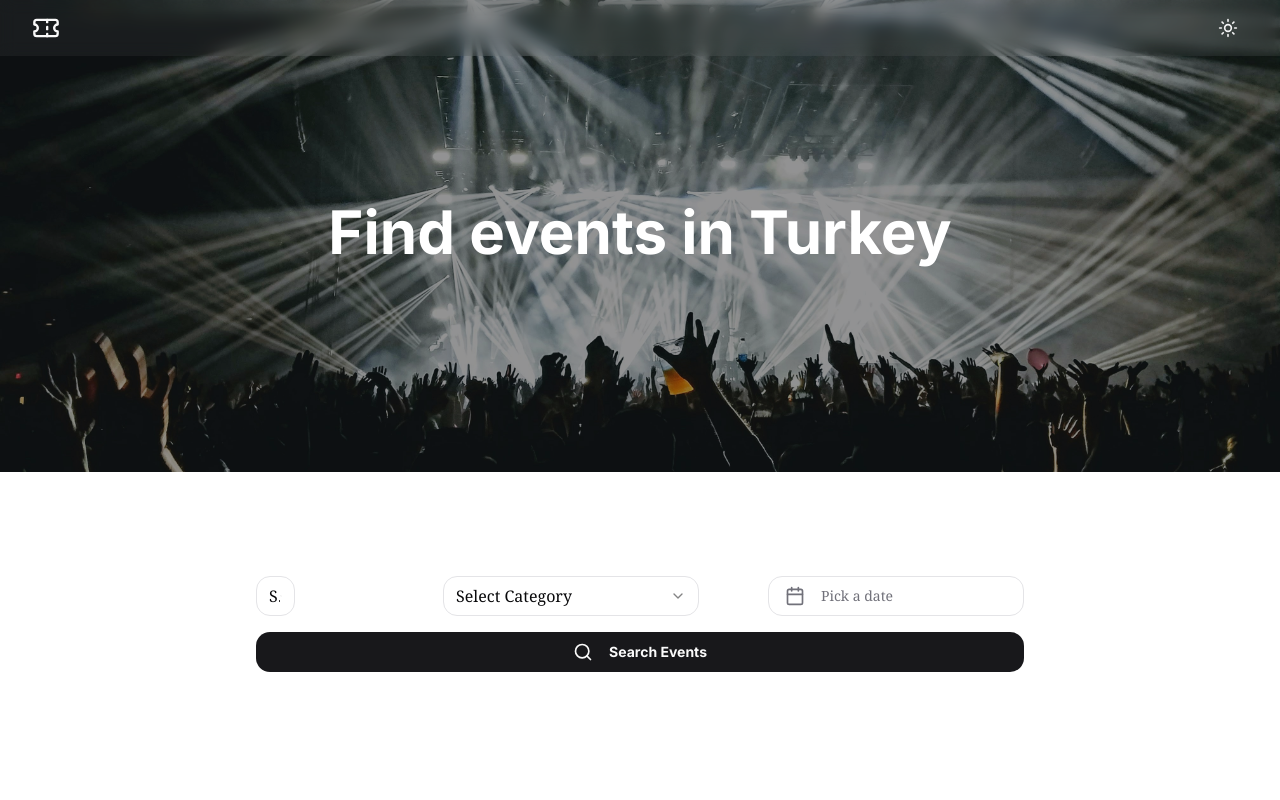
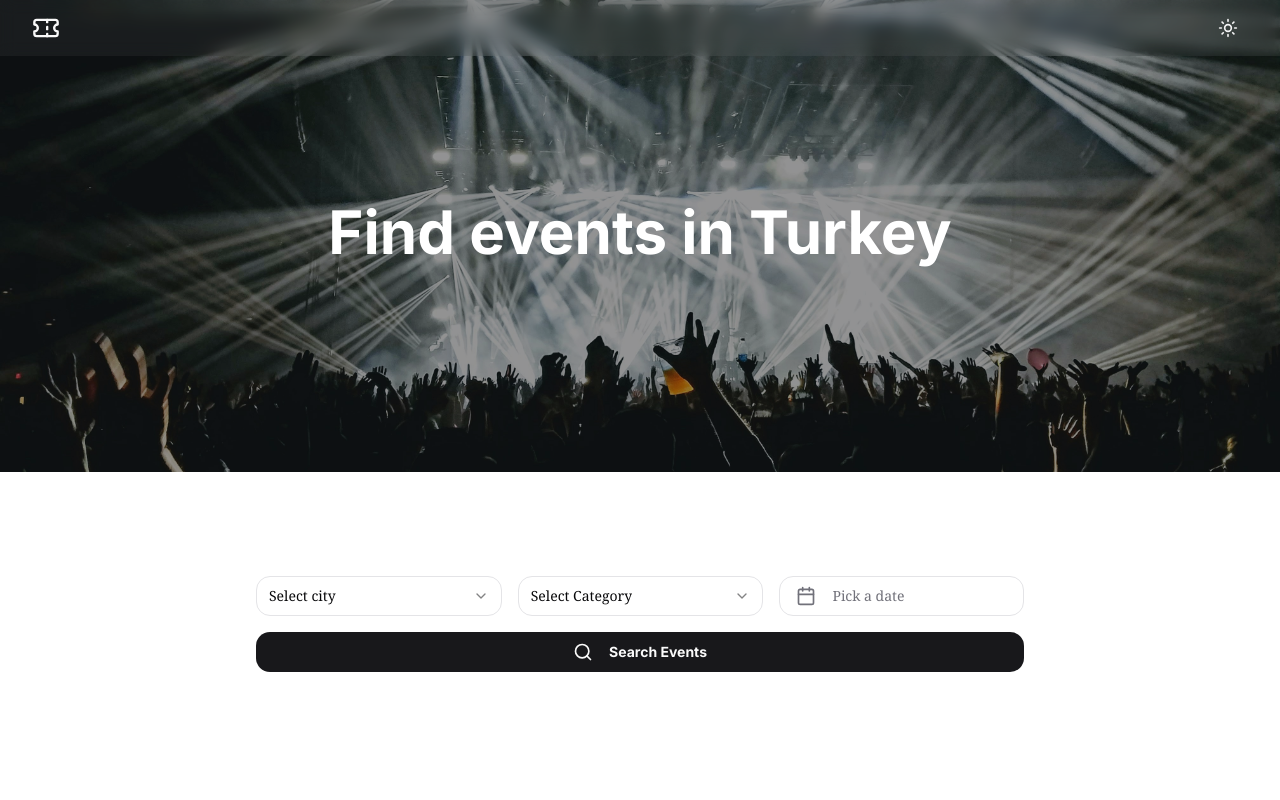
Before and after one commit to violrend/event-finder, a Next.js app: page / in a window 1280 px wide. Shown: the top 800 px of the page. Built offline with nearby package versions, Linux system fonts and the light colour scheme.

Commit message:
UI enhancements

```diff
--- a/app/events/event-results.tsx
+++ b/app/events/event-results.tsx
@@ -70,7 +70,7 @@ export async function EventResults({ searchParams }: { searchParams: SearchParam
 
   return (
     <div>
-      <div className="flex flex-wrap gap-2 mb-4">
+      <div className="flex flex-wrap gap-2">
         {(await getFilterBadges(searchParams)).map((badge) => (
           <RemovableFilterBadge
             key={badge.key}
@@ -82,7 +82,7 @@ export async function EventResults({ searchParams }: { searchParams: SearchParam
       <Table>
         <TableHeader>
           <TableRow>
-            <TableHead className="w-[100px]">Image</TableHead>
+            <TableHead className="w-[100px]"></TableHead>
             <TableHead>Event Details</TableHead>
             <TableHead className="hidden md:table-cell">Category</TableHead>
             <TableHead className="hidden md:table-cell">Venue</TableHead>
--- a/app/events/event-row.tsx
+++ b/app/events/event-row.tsx
@@ -19,8 +19,9 @@ export function EventRow({ event }: { event: EventSummaryType }) {
       </TableCell>
       <TableCell>
         <div className="font-semibold">{event.name}</div>
+        <div className="text-sm text-gray-500 md:hidden">{event.venue}</div>
         <div className="text-sm text-gray-500 md:hidden">
-          {event.category} • {event.venue} • {event.date}
+          {event.category} • {event.date}
         </div>
         {/* TODO: make this 3 rows with date pushed to right */}
       </TableCell>
--- a/app/events/page.tsx
+++ b/app/events/page.tsx
@@ -33,7 +33,7 @@ export default async function EventsPage({
             : 'Events in Turkey'}
         </h1>
       </section>
-      <section className='container px-2 md:px-4 -mt-4'>
+      <section className='container px-2 md:px-4 -mt-12 mb-4'>
         <FilterDropdown />
       </section>
       <section className='container px-2 md:px-4 -mt-4'>
--- a/components/header.tsx
+++ b/components/header.tsx
@@ -10,7 +10,7 @@ export function Header() {
       <div className="container flex h-14 max-w-screen-2xl items-center">
         <div className="mr-4 flex">
           <Link className="mr-6 flex items-center space-x-2" href="/">
-            <Ticket className="h-7 w-7 text-primary-foreground" />
+            <Ticket className="h-7 w-7 dark:text-primary text-primary-foreground" />
           </Link>
         </div>
         <div className="flex flex-1 items-center justify-between space-x-2 md:justify-end">
--- a/components/search-form.tsx
+++ b/components/search-form.tsx
@@ -39,9 +39,8 @@ export function SearchForm() {
   return (
     <form onSubmit={handleSubmit} className='w-full max-w-3xl space-y-4'>
       <div className='flex flex-col md:flex-row gap-4 justify-between'>
-        <div>
-          <Select value={city} onValueChange={(value) => setCity(value)}>
-            <SelectTrigger className='w-full md:w-1/3 text-base'>
+        <Select value={city} onValueChange={setCity}>
+          <SelectTrigger className='w-full md:w-1/3'>
             <SelectValue placeholder='Select city' />
           </SelectTrigger>
           <SelectContent>
@@ -52,9 +51,8 @@ export function SearchForm() {
             ))}
           </SelectContent>
         </Select>
-        </div>
         <Select value={category} onValueChange={setCategory}>
-          <SelectTrigger className='w-full md:w-1/3 text-base'>
+          <SelectTrigger className='w-full md:w-1/3'>
             <SelectValue placeholder='Select Category' />
           </SelectTrigger>
           <SelectContent>
```
Lines whose indentation alone changed are shown as unchanged.
